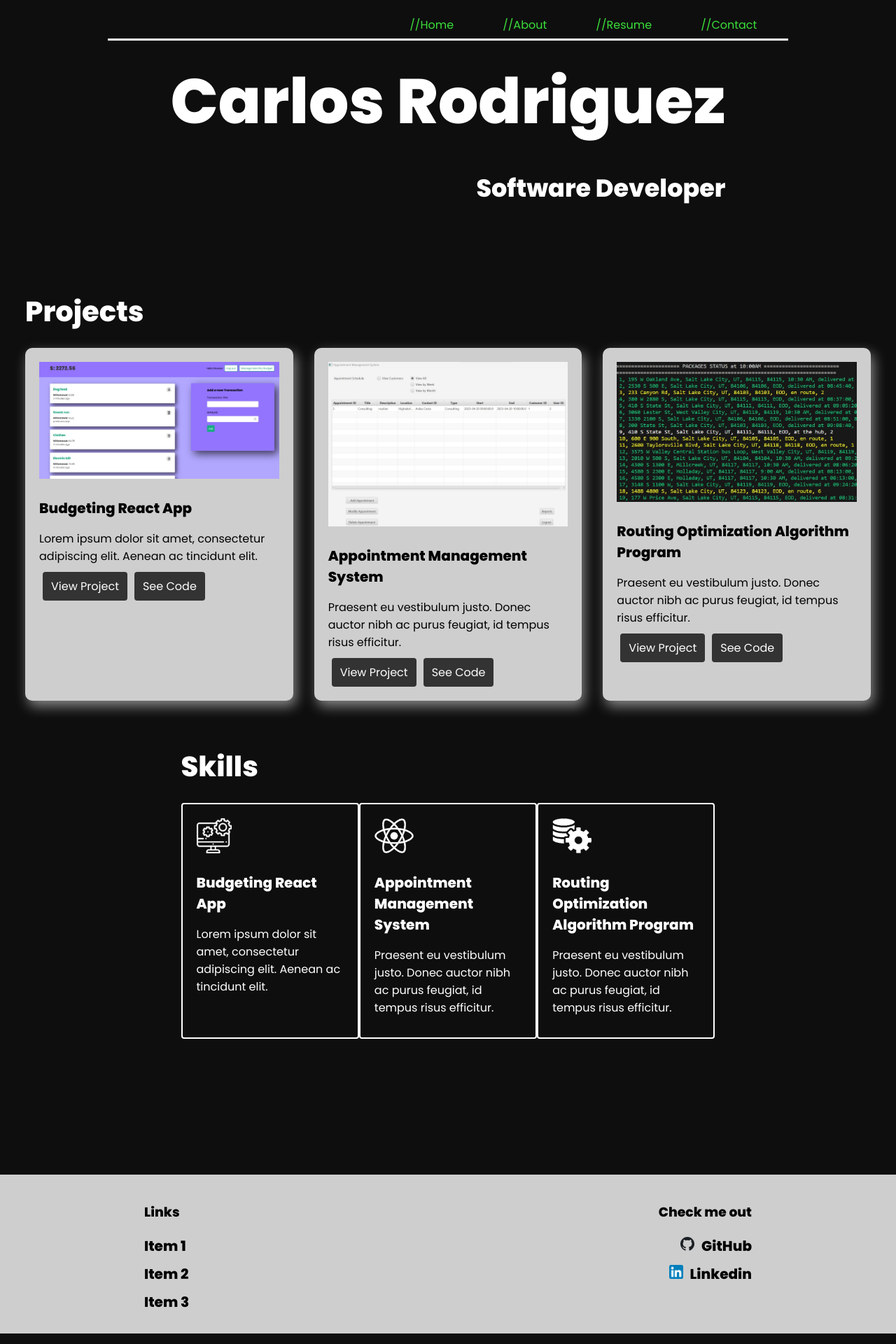
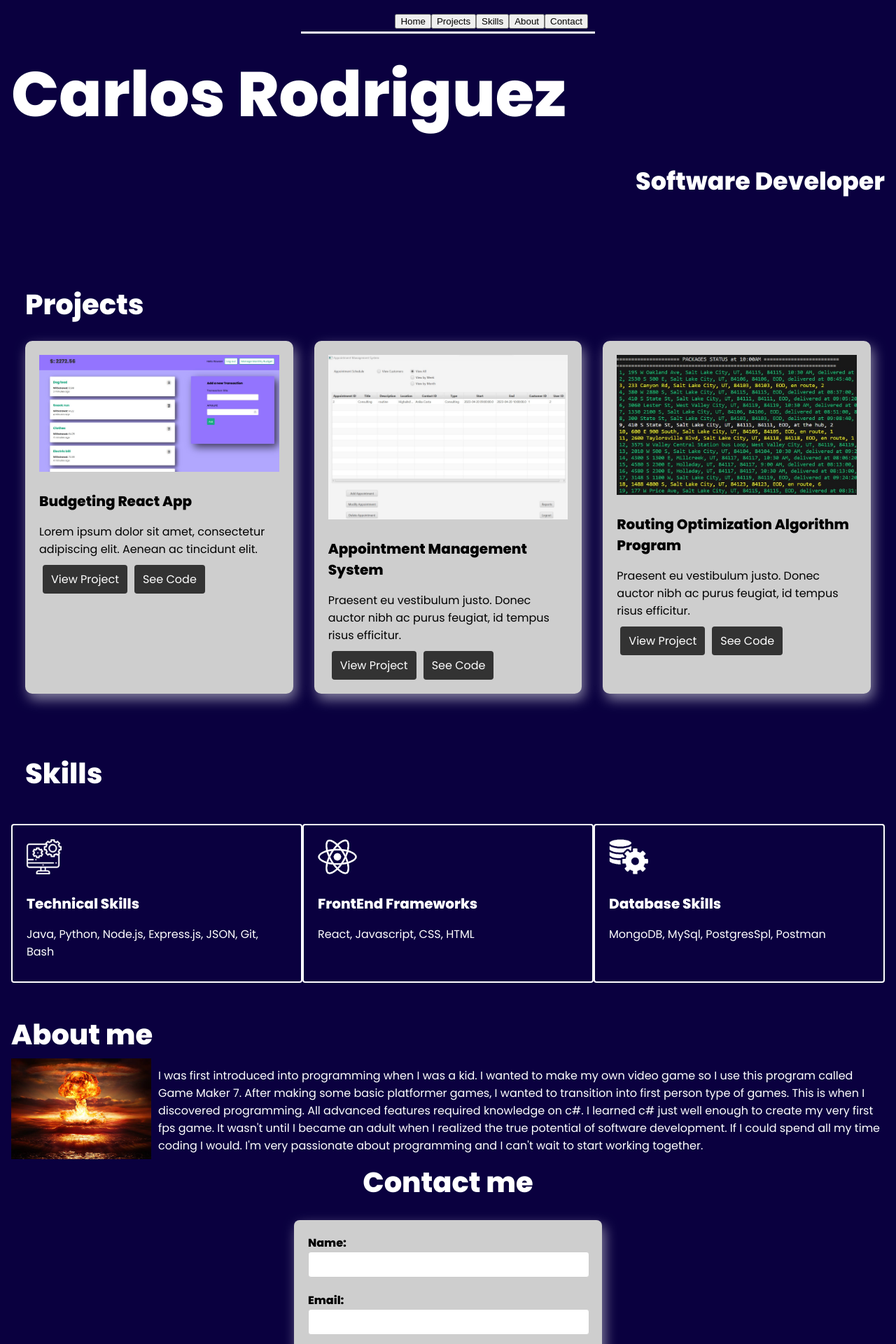
Before and after one commit to Crod7/Outdated-Portfolio-React-Website, a React (Create React App) app in the folder frontend/: page / in a window 1280 px wide. Shown: the top 1920 px of the page at 70% size. Built offline with nearby package versions, Linux system fonts and the light colour scheme.

Commit message:
Created a scrolling navbar feature. Instead of switching panels, it just scrolls to the section.

```diff
--- a/frontend/src/App.js
+++ b/frontend/src/App.js
@@ -3,7 +3,6 @@ import {BrowserRouter, Routes, Route} from 'react-router-dom'
 
 //pages and componenets
 import Home from './components/Home'
-import Navbar from './components/Navbar'
 import Footer from './components/Footer'
 import Resume from './components/Resume'
 import About from './components/About'
@@ -16,7 +15,6 @@ function App() {
   return (
     <div className="App">
         <BrowserRouter>
-        <Navbar />
           <div className='pages'>
             <Routes>
               <Route path="/" element={<Home />}/>
--- a/frontend/src/components/Home.js
+++ b/frontend/src/components/Home.js
@@ -1,6 +1,17 @@
 import { useEffect } from "react"
+import Navbar from "./Navbar"
+import React, {useRef} from "react"
+import Contact from "./Contact"
 
 const Home = () => {
+    const sectionRef = useRef(null)
+    const scrollToSection = (sectionId) => {
+        const section = sectionRef.current.querySelector(`#${sectionId}`)
+        if (section) {
+            section.scrollIntoView({behavior: 'smooth'})
+        }
+    }
+
     const projects = [
         {
             id: 1,
@@ -30,24 +41,21 @@ const Home = () => {
     const skills = [
         {
             id: 1,
-            title: 'Budgeting React App',
-            description: 'Lorem ipsum dolor sit amet, consectetur adipiscing elit. Aenean ac tincidunt elit.',
+            title: 'Technical Skills',
+            description: 'Java, Python, Node.js, Express.js, JSON, Git, Bash',
             image: '/computerIcon.png',
-            className: 'red'
         },
         {
             id: 2,
-            title: 'Appointment Management System',
-            description: 'Praesent eu vestibulum justo. Donec auctor nibh ac purus feugiat, id tempus risus efficitur.',
+            title: 'FrontEnd Frameworks',
+            description: 'React, Javascript, CSS, HTML',
             image: '/react.png',
-            className: 'blue'
         },
         {
             id: 3,
-            title: 'Routing Optimization Algorithm Program',
-            description: 'Praesent eu vestibulum justo. Donec auctor nibh ac purus feugiat, id tempus risus efficitur.',
+            title: 'Database Skills',
+            description: 'MongoDB, MySql, PostgresSpl, Postman',
             image: '/backendIcon.png',
-            className: 'yellow'
         }
     ]
 
@@ -57,7 +65,9 @@ const Home = () => {
 
 
   return (
-    <div className="homepage-container">
+    <div className="homepage-container" id="home">
+        <Navbar scrollToSection={scrollToSection} />
+        <div ref={sectionRef}>
             <div>
                 <h1 className="homepage-name">Carlos Rodriguez</h1>
                 <h2 className="homepage-subtitle">Software Developer</h2>
@@ -80,7 +90,7 @@ const Home = () => {
                 </div>
             </section>
             <div>
-            <h2 className="title">Skills</h2>
+                <h2 className="title" id="skills">Skills</h2>
                 <div className="skills-container">
                     {skills.map((skill) => (
                     <div key={skill.id} className="skill-card">
@@ -93,7 +103,19 @@ const Home = () => {
                     ))}
                 </div>
             </div>
+            <h2 className="title" id="about">About me</h2>
+            <div className="about-container">
+                <img src="/bomb.jpg" alt="HELLOWORLD" className="about-image"/>
+                <p className="about-text">
+                    I was first introduced into programming when I was a kid. I wanted to make my own video game so I use this program called Game Maker 7. After making some basic platformer games, I wanted to transition into first person type of games. This is when I discovered programming. All advanced features required knowledge on c#. I learned c# just well enough to create my very first fps game.
+                    It wasn't until I became an adult when I realized the true potential of software development. If I could spend all my time coding I would. I'm very passionate about programming and I can't wait to start working together.
+                </p>
+            </div>
+            <div id="contact">
+                <Contact id="contact"/>
+            </div>
 
+        </div>
     </div>
 
   )
--- a/frontend/src/components/Navbar.js
+++ b/frontend/src/components/Navbar.js
@@ -1,34 +1,25 @@
 import React from 'react'
-import { Link } from 'react-router-dom'
-import { useEffect } from "react"
 
-const Navbar = () => {
+const Navbar = ({ scrollToSection }) => {
 
-  useEffect(() => {
-  }, []);
 
   return (
     <header>
       <div className="navContainer">
         {(
-          <Link to="/" className="logo">
-            //Home
-          </Link>
+          <button onClick={() => scrollToSection('home')}>Home</button>
         )}
         {(
-          <Link to="/about" className="logo">
-            //About
-          </Link>
+          <button onClick={() => scrollToSection('projects')}>Projects</button>
         )}
         {(
-          <Link to="/resume" className="logo">
-            //Resume
-          </Link>
+          <button onClick={() => scrollToSection('skills')}>Skills</button>
         )}
         {(
-          <Link to="/contact" className="logo">
-            //Contact
-          </Link>
+          <button onClick={() => scrollToSection('about')}>About</button>
+        )}
+        {(
+          <button onClick={() => scrollToSection('contact')}>Contact</button>
         )}
       </div>
     </header>
--- a/frontend/src/css/about.css
+++ b/frontend/src/css/about.css
@@ -1,22 +1,18 @@
 .about-container {
-    max-width: 800px;
-    margin: 0 auto;
-    padding: 20px;
-    background-color: #f8f8f8;
-    border-radius: 10px;
-    box-shadow: 0px 2px 4px rgba(0, 0, 0, 0.1);
-  }
+  display: flex;
+  align-items: center;
+}
 
-  .section {
-    margin-bottom: 40px;
-  }
+.about-image {
+  width: 200px; /* Adjust the width as needed */
+  height: auto;
+  margin-right: 10px; /* Adjust the spacing between image and text */
+}
 
-  .section-title {
-    font-size: 28px;
-    font-weight: bold;
-    color: #333;
-    margin-bottom: 20px;
-  }
+.about-text{
+  color: var(--titleColor)
+}
+
 
   .skill-list {
     list-style: none;
--- a/frontend/src/css/index.css
+++ b/frontend/src/css/index.css
@@ -21,7 +21,7 @@
 
 }
 body {
-  background: rgb(14, 14, 14);
+  background: rgb(10, 0, 63);
   margin: 0;
   font-family: "Poppins";
   color: var(--textColor);
--- a/frontend/src/css/skills.css
+++ b/frontend/src/css/skills.css
@@ -1,13 +1,23 @@
 #skills {
   padding: 20px;
 }
-
+@media (max-width: 730px){
   .skills-container {
     margin-top: 22px;
     margin-bottom: 44px;
     display: grid;
-    grid-template-columns: repeat(auto-fit, minmax(100px, 1fr));
+    grid-template-columns: 1fr;
     gap: 0px;
+  }
+}
+@media (min-width: 731px){
+  .skills-container {
+    margin-top: 22px;
+    margin-bottom: 44px;
+    display: grid;
+    grid-template-columns: 1fr 1fr 1fr;
+    gap: 0px;
+  }
 }
 
 .skill-card {
```
Lines whose indentation alone changed are shown as unchanged.
